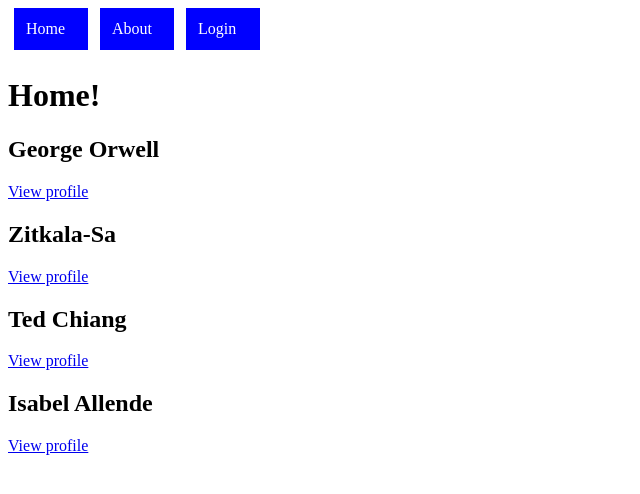
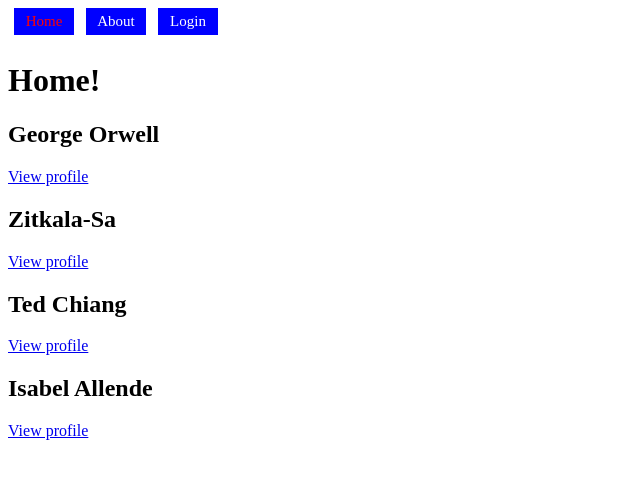
Before and after one commit to zacthuku/react-hooks-react-router-nested-routes-v6, a React (Create React App) app: page / in a window 1280 px wide. Shown: the top 494 px of the page, without its empty margins (0-640 px from the left). Built offline with nearby package versions, Linux system fonts and the light colour scheme.

Commit message:
adding missing dependency @babel/plugin-proposal-private-property-in-object - updated NavBar.css header

```diff
--- a/package.json
+++ b/package.json
@@ -35,5 +35,8 @@
       "last 1 firefox version",
       "last 1 safari version"
     ]
+  },
+  "devDependencies": {
+    "@babel/plugin-proposal-private-property-in-object": "^7.21.11"
   }
 }
--- /dev/null
+++ b/src/components/NavBar.css
@@ -0,0 +1,16 @@
+.nav-link{
+    display: inline-block;
+    box-sizing: border-box;
+    width: 60px;
+    padding: 5px;
+    margin: 0 6px 6px;
+    background: blue;
+    text-decoration: none;
+    text-align: center;
+    font-size: min(10vw, 15px) ;
+    color: white;
+}
+
+.active {
+    color: red;
+}
--- a/src/components/NavBar.js
+++ b/src/components/NavBar.js
@@ -1,33 +1,24 @@
 import { NavLink } from "react-router-dom";
-
-const linkStyles = {
-  display: "inline-block",
-  width: "50px",
-  padding: "12px",
-  margin: "0 6px 6px",
-  background: "blue",
-  textDecoration: "none",
-  color: "white",
-};
+import "./NavBar.css"
 
 function NavBar() {
   return (
     <nav>
       <NavLink
         to="/"
-        style={linkStyles}
+        className="nav-link"
       >
         Home
       </NavLink>
       <NavLink
         to="/about"
-        style={linkStyles}
+        className="nav-link"
       >
         About
       </NavLink>
       <NavLink
         to="/login"
-        style={linkStyles}
+        className="nav-link"
       >
         Login
       </NavLink>
```
Also changed, not shown: 1 other file (tests, documents, lock files or other folders).
